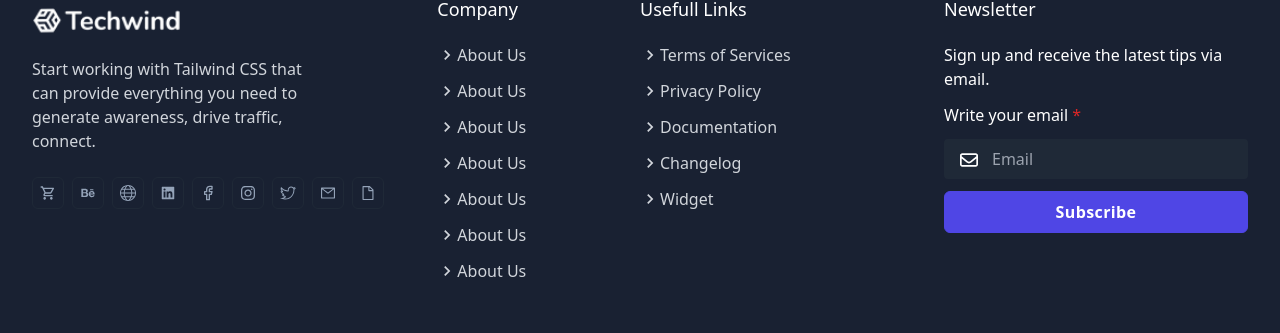
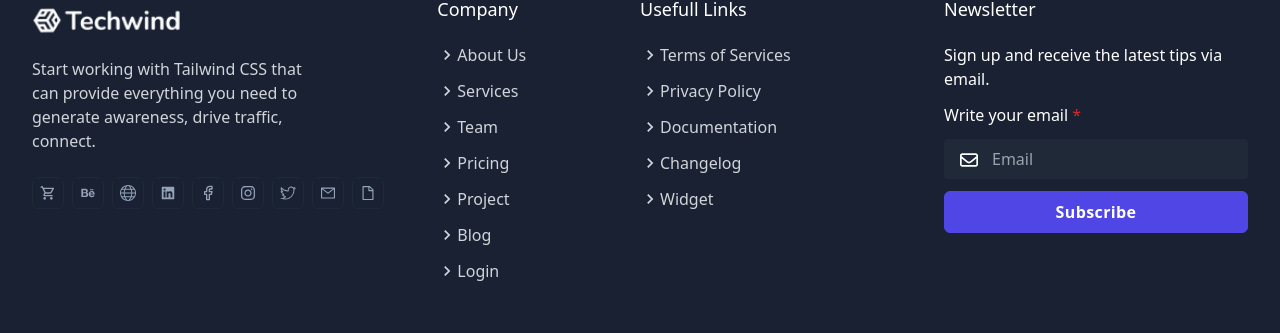
Before and after one commit to sranik28/Techwind-1, a React (Vite) app: page / in a window 1280 px wide. Shown: the part 4536-4869 px from the top of the page. Built offline with nearby package versions, Linux system fonts and the light colour scheme.

Commit message:
footer daynamic added

```diff
--- a/src/layouts/Root.jsx
+++ b/src/layouts/Root.jsx
@@ -1,17 +1,23 @@
 import React from 'react';
-import { Outlet } from 'react-router-dom';
+import { Outlet, useLocation } from 'react-router-dom';
 import Footer from '../share/Footer';
-import Navbar from '../share/navBar/Navbar';
 import NavBarD from '../share/navBar/NavBarD';
+import PageFooter from '../share/PageFooter';
 
 const Root = () => {
+
+    const location = useLocation();
+    const home = location.pathname === '/';
+
     return (
         <div>
             <NavBarD />
             <div className='md:min-h-[calc(100vh-100px)]'>
                 <Outlet />
             </div>
-            <Footer />
+            {
+                home ? <Footer /> : <PageFooter />
+            }
         </div>
     );
 };
--- a/src/share/Footer.jsx
+++ b/src/share/Footer.jsx
@@ -80,7 +80,7 @@ const Footer = () => {
                                         <MdOutlineKeyboardArrowRight />
                                     </span>
                                     <Link to="/">
-                                        About Us
+                                        Services
                                     </Link>
 
                                 </li>
@@ -89,7 +89,7 @@ const Footer = () => {
                                         <MdOutlineKeyboardArrowRight />
                                     </span>
                                     <Link to="/">
-                                        About Us
+                                       Team
                                     </Link>
 
                                 </li>
@@ -98,7 +98,7 @@ const Footer = () => {
                                         <MdOutlineKeyboardArrowRight />
                                     </span>
                                     <Link to="/">
-                                        About Us
+                                       Pricing
                                     </Link>
 
                                 </li>
@@ -107,7 +107,7 @@ const Footer = () => {
                                         <MdOutlineKeyboardArrowRight />
                                     </span>
                                     <Link to="/">
-                                        About Us
+                                        Project
                                     </Link>
 
                                 </li>
@@ -116,7 +116,7 @@ const Footer = () => {
                                         <MdOutlineKeyboardArrowRight />
                                     </span>
                                     <Link to="/">
-                                        About Us
+                                        Blog
                                     </Link>
 
                                 </li>
@@ -125,7 +125,7 @@ const Footer = () => {
                                         <MdOutlineKeyboardArrowRight />
                                     </span>
                                     <Link to="/">
-                                        About Us
+                                        Login
                                     </Link>
 
                                 </li>
--- /dev/null
+++ b/src/share/PageFooter.jsx
@@ -0,0 +1,11 @@
+import React from 'react';
+
+const PageFooter = () => {
+    return (
+        <div>
+            footer
+        </div>
+    );
+};
+
+export default PageFooter;
```
